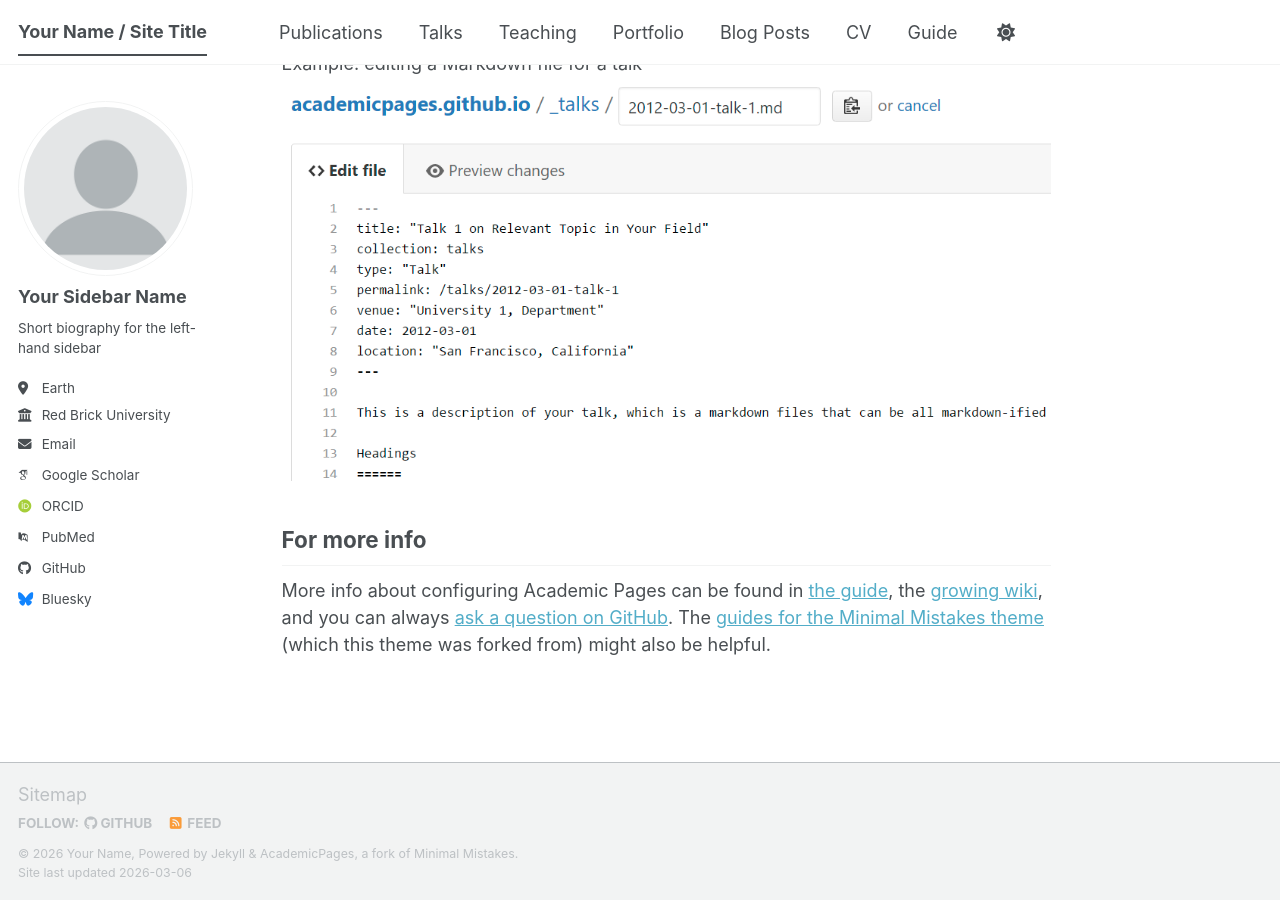
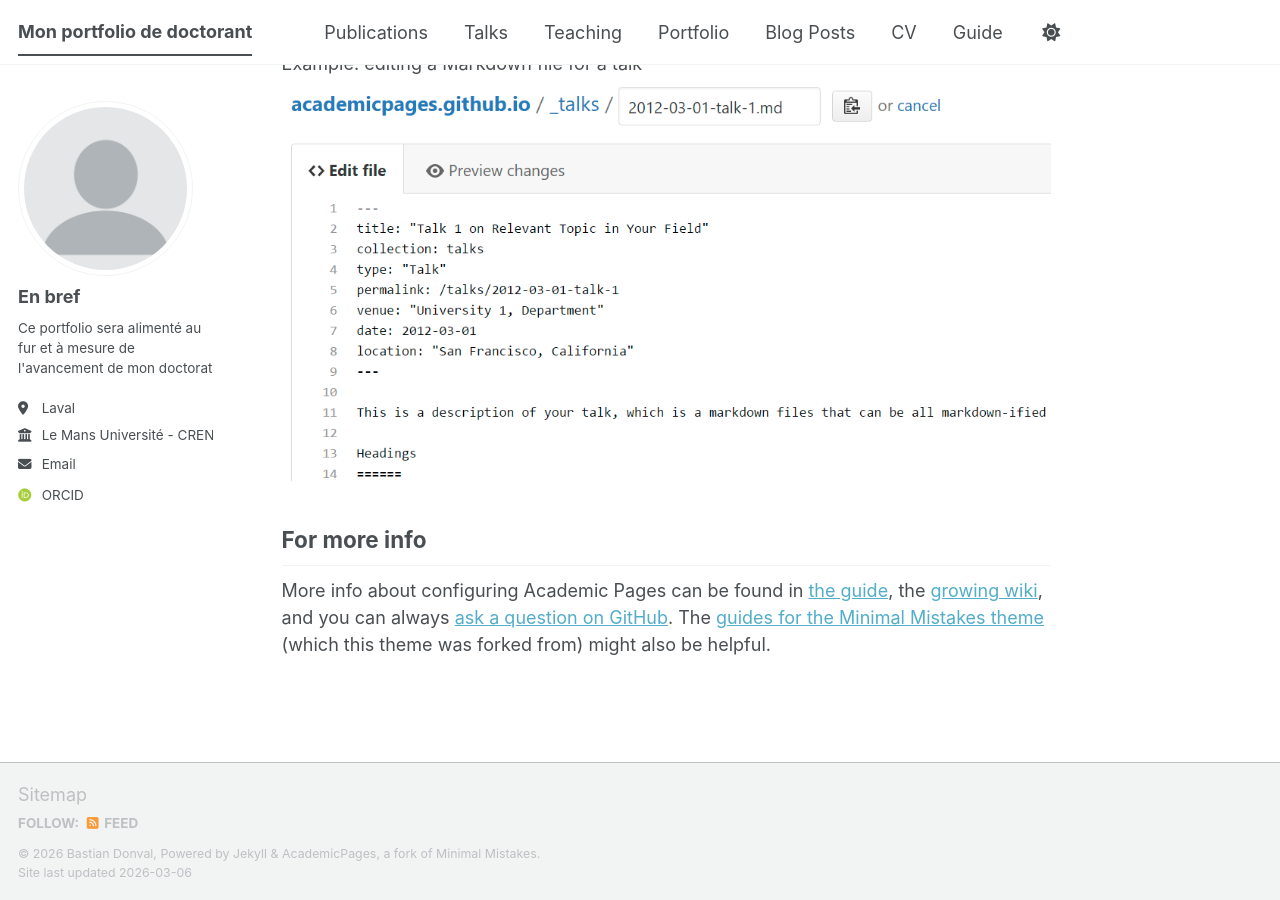
Before and after one commit to BDonval/bdonval_page.github.io, a Jekyll site: the page built from _pages/about.md, in a window 1280 px wide and 900 px high, scrolled down 2720 px. Built offline with Jekyll 4.4.1, drawn with Linux system fonts in a browser that asks for light colours; some web fonts are replaced; a script bundle is joined from its source files by our own code; library files that are not in the unit come from our copies.

Commit message:
Update _config.yml

```diff
--- a/_config.yml
+++ b/_config.yml
@@ -9,10 +9,10 @@
 # Basic Site Settings
 locale                   : "en-US"
 site_theme               : "default" # The available themes options are "default", "air", "sunrise", "mint", "dirt" and "contrast"
-title                    : "Your Name / Site Title"
+title                    : "Mon portfolio de doctorant"
 title_separator          : "-"
-name                     : &name "Your Name"
-description              : &description "Your Name's academic portfolio"   # Update this with a general description of your site, this is the default if not overridden by a page
+name                     : &name "Bastian Donval"
+description              : &description "Le portfolio académique de Bastian Donval, doctorant en SIC"   # Update this with a general description of your site, this is the default if not overridden by a page
 url                      : https://academicpages.github.io # The base hostname & protocol for your site e.g. "https://[your GitHub username].github.io",
                                                            # or if you already have some other page hosted on Github then use "https://[your GitHub username].github.io/[Your Repo Name]"
 baseurl                  : "" # the subpath of your site, e.g. "/blog"
@@ -24,24 +24,24 @@ repository               : "academicpages/academicpages.github.io"
 author:
   # Biographic information
   avatar           : "profile.png"
-  name             : "Your Sidebar Name"
+  name             : "En bref"
   pronouns         : # example: "she/her"
-  bio              : "Short biography for the left-hand sidebar"
-  location         : "Earth"
-  employer         : "Red Brick University"
+  bio              : "Ce portfolio sera alimenté au fur et à mesure de l'avancement de mon doctorat"
+  location         : "Laval "
+  employer         : "Le Mans Université - CREN"
   uri              : # URL
-  email            : "none@example.org"
+  email            : "bastian.donval@tutamail.com"
 
   # Academic websites
   academia         : # URL
   arxiv            : # URL - Update with the correct link to your profile
-  googlescholar    : "https://scholar.google.com/citations?user=PS_CX0AAAAAJ"
+  googlescholar    : # "https://scholar.google.com/citations?user=PS_CX0AAAAAJ"
   inspire-hep      : # URL
   impactstory      : # URL
-  orcid            : "https://orcid.org/yourorcidurl"
+  orcid            : "https://orcid.org/0009-0000-5003-2797"
   semantic         : # URL
   ssrn             : # URL
-  pubmed           : "https://www.ncbi.nlm.nih.gov/pubmed/?term=john+snow"
+  pubmed           : # "https://www.ncbi.nlm.nih.gov/pubmed/?term=john+snow"
   researchgate     : # URL
   scopus           : # URL
   zotero           : # URL
@@ -51,13 +51,13 @@ author:
   bitbucket        : # Username - Update with your username on the site
   codepen          : # Username
   dribbble         : # Username
-  github           : "academicpages"
+  github           : # "academicpages"
   kaggle           : # Username
   stackoverflow    : # User number or user number and name (i.e., use "1" or "1/jeff-atwood")
 
   # Social media
   artstation       : # Username
-  bluesky          : "bsky.app" # Replace this with you Bluesky username
+  bluesky          : # "bsky.app" # Replace this with you Bluesky username
   facebook         : # Username
   flickr           : # Username
   foursquare       : # Username
@@ -66,7 +66,7 @@ author:
   keybase          : # Username
   instagram        : # Username
   lastfm           : # Username
-  linkedin         : # Username
+  linkedin         : # "bastian-donval"
   mastodon         : # URL
   medium           : # URL
   pinterest        : # Username
```
